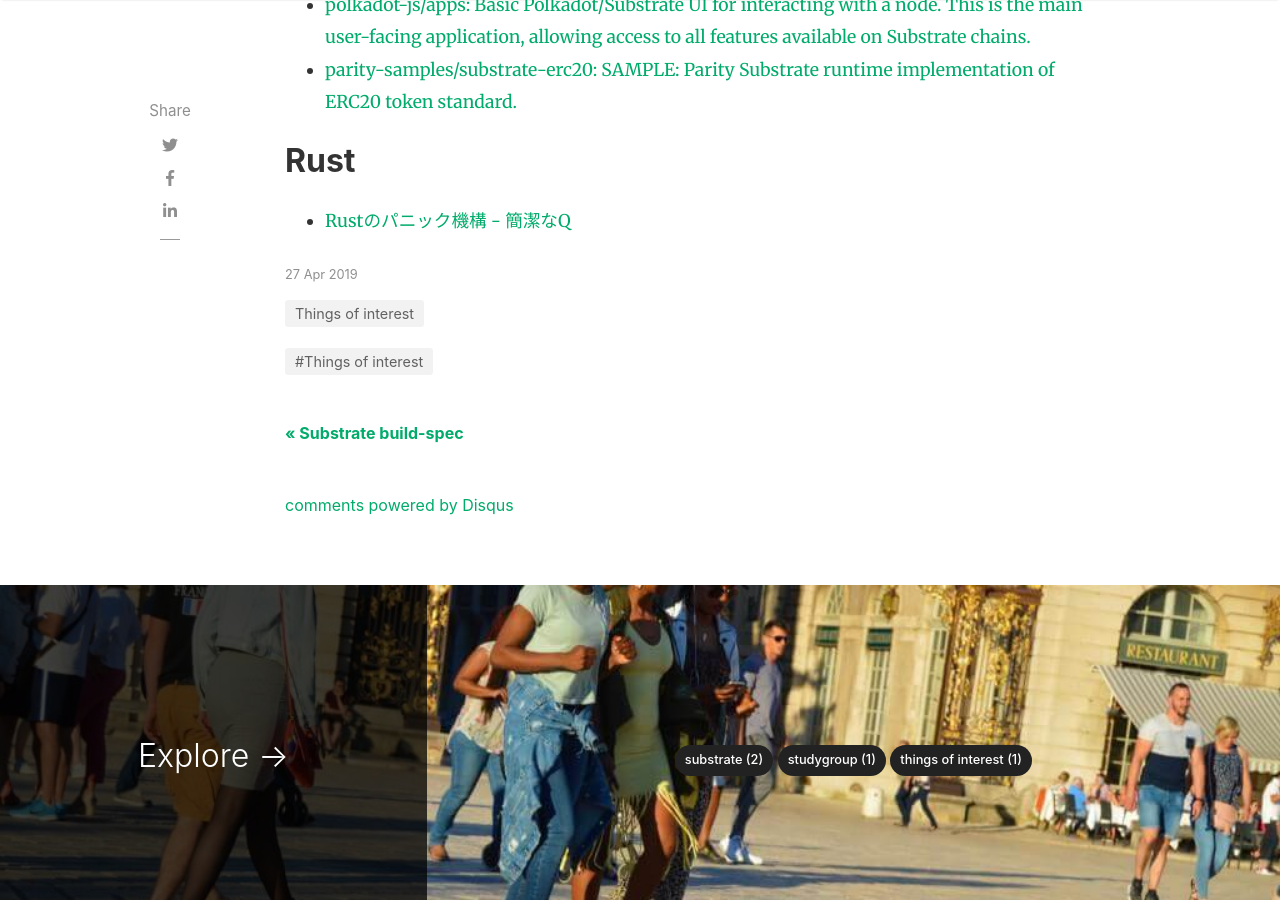
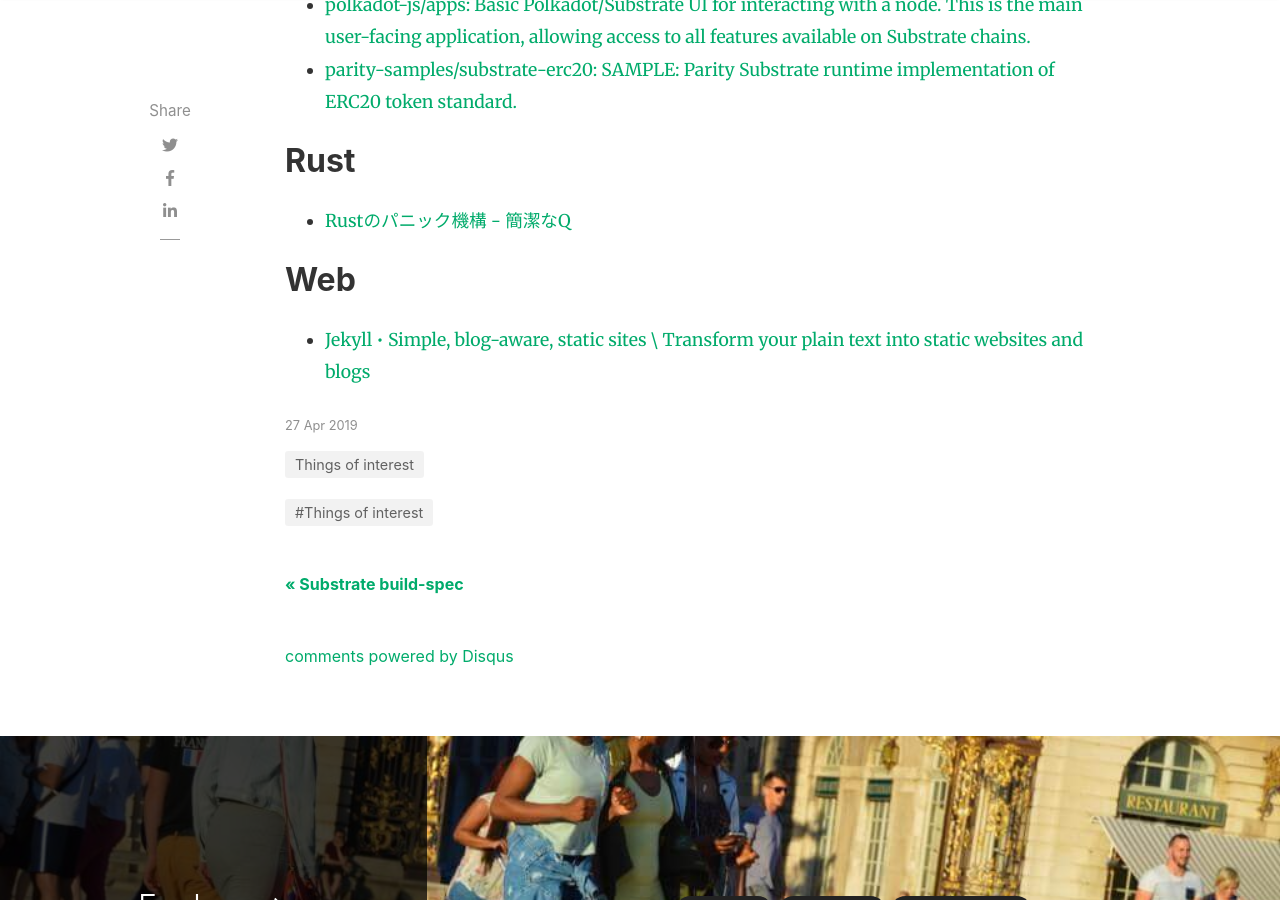
Before and after one commit to MTDK1/study_group, a Jekyll site: the page built from _posts/2019-04-27-my-interests.md, in a window 1280 px wide and 900 px high, scrolled down 769 px. Built offline with Jekyll 4.4.1, drawn with Linux system fonts in a browser that asks for light colours; nearby versions of some CDN libraries; comment, search, counter and statistics services are not loaded.

Commit message:
add link

```diff
--- a/_posts/2019-04-27-my-interests.md
+++ b/_posts/2019-04-27-my-interests.md
@@ -25,3 +25,7 @@ hidden: true
 ## Rust
 
 - [Rustのパニック機構 - 簡潔なQ](https://qnighy.hatenablog.com/entry/2018/02/18/223000)
+
+## Web
+
+- [Jekyll • Simple, blog-aware, static sites \ Transform your plain text into static websites and blogs](https://jekyllrb.com/)
```
